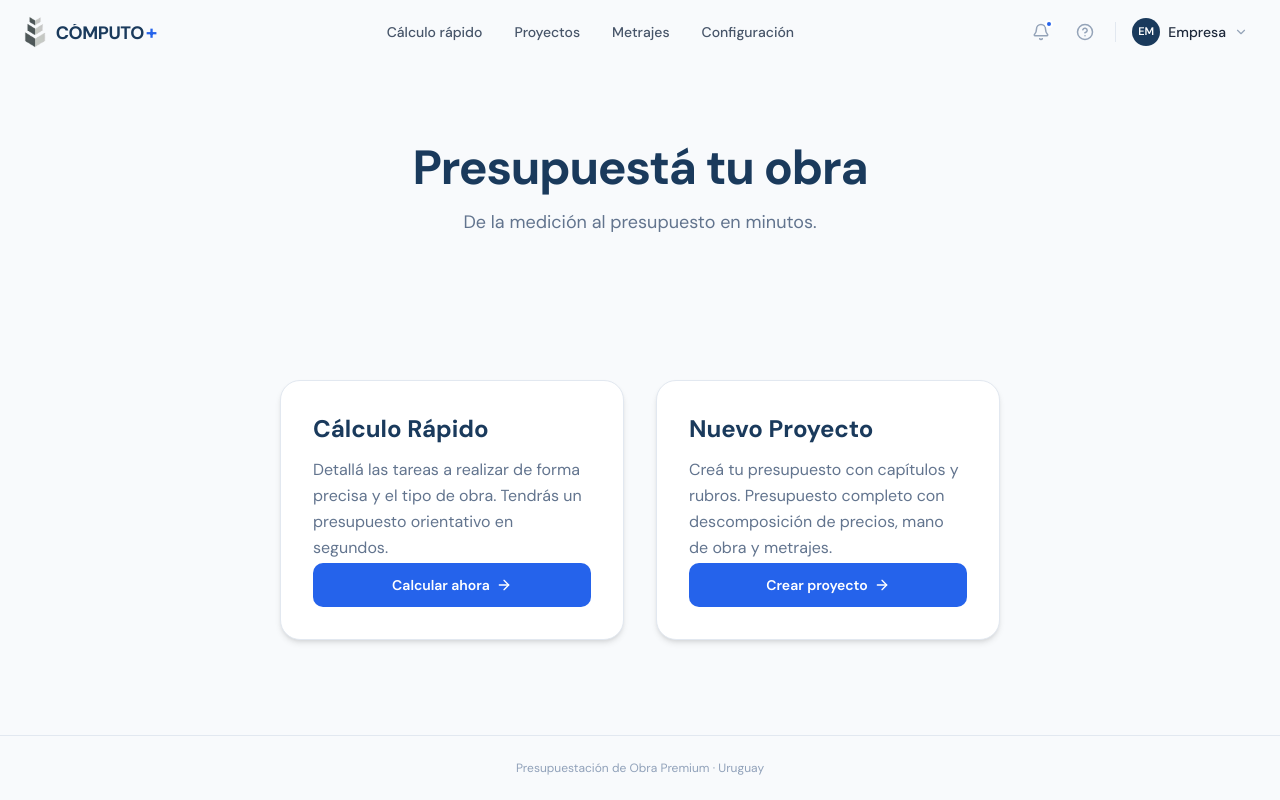
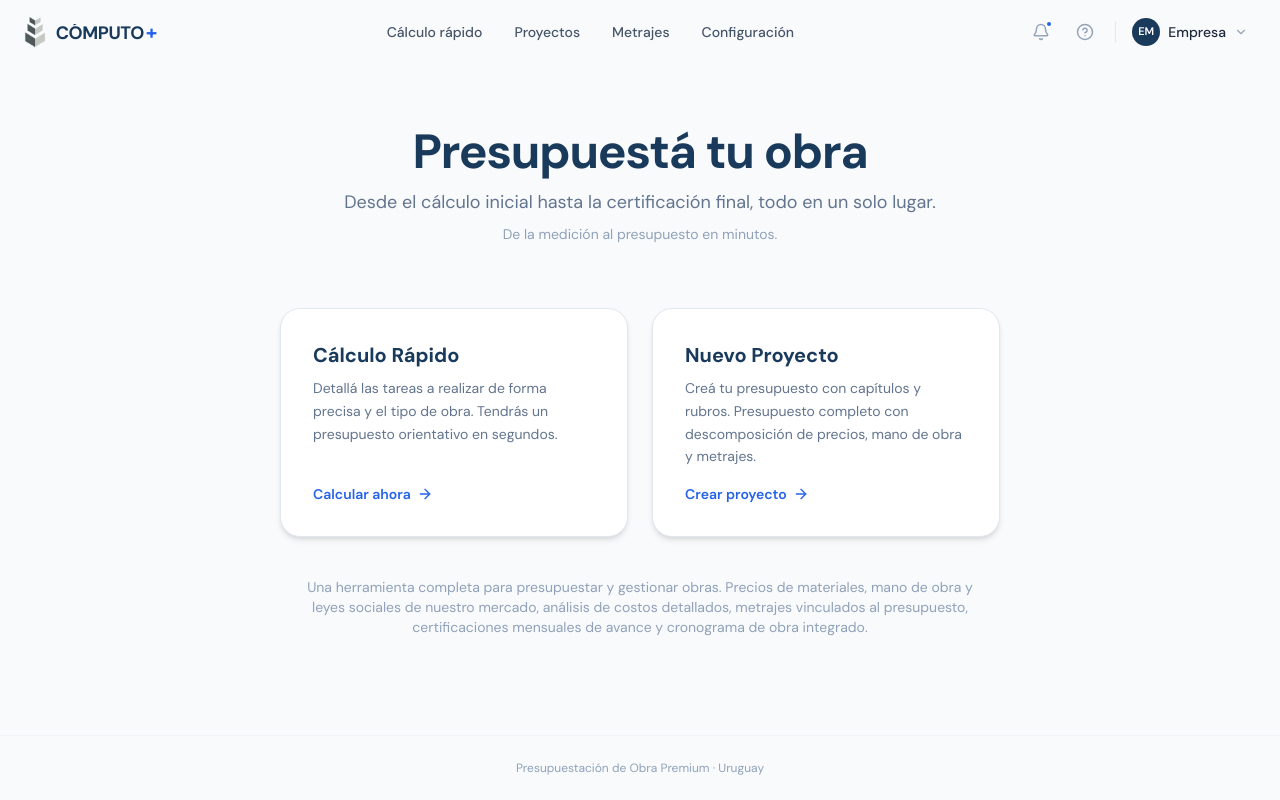
Before and after one commit to delamatriz/computo-plus, a Next.js app in the folder computo-app/: page / in a window 1280 px wide. Built offline with nearby package versions, Linux system fonts and the light colour scheme.

Commit message:
fix: actualizar textos del hero, tarjetas y agregar párrafo descriptivo en inicio

```diff
--- a/computo-app/src/app/page.tsx
+++ b/computo-app/src/app/page.tsx
@@ -30,12 +30,12 @@ export default function HomePage() {
       <Header />
 
       {/* Hero */}
-      <section className="max-w-4xl mx-auto w-full px-6 py-20 text-center">
+      <section className="max-w-4xl mx-auto w-full px-6 pt-16 pb-10 text-center">
         <motion.h1
           initial={{ opacity: 0, y: 12 }}
           animate={{ opacity: 1, y: 0 }}
           transition={{ duration: 0.4 }}
-          className="text-3xl md:text-5xl font-bold tracking-tight text-[#1A3A5C] mb-3"
+          className="text-4xl md:text-5xl font-bold tracking-tight text-[#1A3A5C] mb-3"
         >
           Presupuestá tu obra
         </motion.h1>
@@ -43,45 +43,63 @@ export default function HomePage() {
           initial={{ opacity: 0, y: 8 }}
           animate={{ opacity: 1, y: 0 }}
           transition={{ duration: 0.4, delay: 0.08 }}
-          className="text-lg text-slate-500 mt-4 mb-16"
+          className="text-lg text-slate-500"
+        >
+          Desde el cálculo inicial hasta la certificación final, todo en un solo lugar.
+        </motion.p>
+        <motion.p
+          initial={{ opacity: 0, y: 8 }}
+          animate={{ opacity: 1, y: 0 }}
+          transition={{ duration: 0.4, delay: 0.14 }}
+          className="text-sm text-slate-400 mt-2"
         >
           De la medición al presupuesto en minutos.
         </motion.p>
       </section>
 
       {/* Tarjetas */}
-      <section className="max-w-3xl mx-auto w-full px-6 pb-20">
-        <div className="flex flex-col md:flex-row gap-8">
+      <section className="max-w-3xl mx-auto w-full px-6 pt-6 pb-20">
+        <div className="grid grid-cols-1 md:grid-cols-2 gap-6">
           {MODES.map((mode, i) => (
             <motion.div
               key={mode.id}
               initial={{ opacity: 0, y: 16 }}
               animate={{ opacity: 1, y: 0 }}
               transition={{ duration: 0.35, delay: 0.12 + i * 0.07 }}
-              className="flex-1"
             >
-              <div className="h-full min-h-[260px] rounded-xl border border-slate-200 bg-white p-8 flex flex-col shadow-md transition-shadow duration-200 hover:shadow-lg">
-                <h3 className="text-2xl font-bold text-[#1A3A5C]">
+              <Link href={mode.href} className="block h-full group">
+                <div className="h-full min-h-[220px] rounded-xl border border-slate-200 bg-white p-8 flex flex-col shadow-md transition-shadow duration-200 hover:shadow-lg">
+                  <h3 className="text-xl font-bold text-[#1A3A5C] mb-2">
                     {mode.title}
                   </h3>
-                <p className="text-base text-slate-500 leading-relaxed mt-3">
+                  <p className="text-sm text-slate-500 leading-relaxed flex-1">
                     {mode.description}
                   </p>
-                <Link
-                  href={mode.href}
-                  className="mt-auto w-full flex items-center justify-center gap-1.5 rounded-[10px] bg-[#2563EB] hover:bg-[#1D4ED8] text-white text-sm font-semibold py-3 transition-colors group"
-                >
+                  <div className="mt-4 flex items-center gap-1.5 text-sm font-semibold text-[#2563EB]">
                     {mode.cta}
                     <ArrowRight className="w-4 h-4 transition-transform group-hover:translate-x-0.5" />
+                  </div>
+                </div>
               </Link>
-              </div>
             </motion.div>
           ))}
         </div>
+
+        <motion.p
+          initial={{ opacity: 0, y: 8 }}
+          animate={{ opacity: 1, y: 0 }}
+          transition={{ duration: 0.4, delay: 0.3 }}
+          className="text-slate-400 text-sm max-w-2xl mx-auto mt-10 text-center"
+        >
+          Una herramienta completa para presupuestar y gestionar obras. Precios de
+          materiales, mano de obra y leyes sociales de nuestro mercado, análisis de
+          costos detallados, metrajes vinculados al presupuesto, certificaciones
+          mensuales de avance y cronograma de obra integrado.
+        </motion.p>
       </section>
 
       {/* Footer */}
-      <footer className="border-t border-slate-200 mt-auto">
+      <footer className="border-t border-slate-100 mt-auto">
         <div className="max-w-4xl mx-auto px-6 py-6 text-center">
           <p className="text-slate-400 text-xs">Presupuestación de Obra Premium · Uruguay</p>
         </div>
```
Lines whose indentation alone changed are shown as unchanged.
